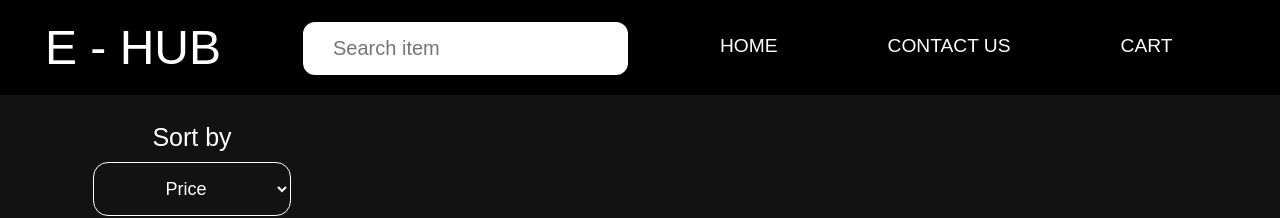
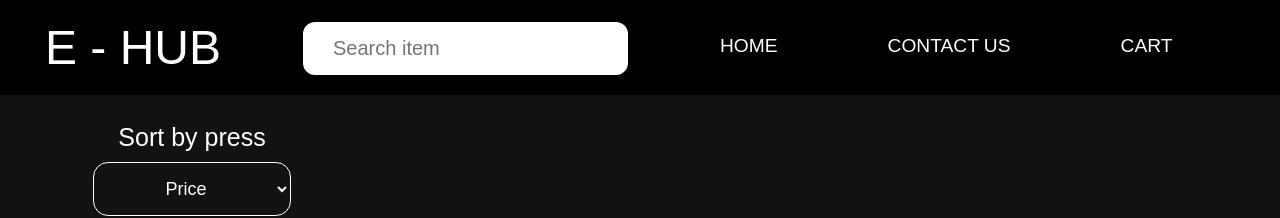
Before and after one commit to KirthanKumar/WEB-D-PROJECT, a website: page listOfProducts_page.html in a window 1280 px wide. Shown: the top 218 px of the page. Drawn offline with Linux system fonts and the light colour scheme; no server answers.

Commit message:
changed name

```diff
--- a/listOfProducts_page.html
+++ b/listOfProducts_page.html
@@ -40,7 +40,7 @@
     <aside>
         <div id="side">
             <div>
-                <label for="sort">Sort by </label><br>
+                <label for="sort">Sort by press </label><br>
                 <select name="sorting" id="sort" class="sortt" onChange="orderBy(value)">
                     <option value="none" id="none">Price</option>
                     <option value="lth" id="lth">Price(highest first)</option>
```
